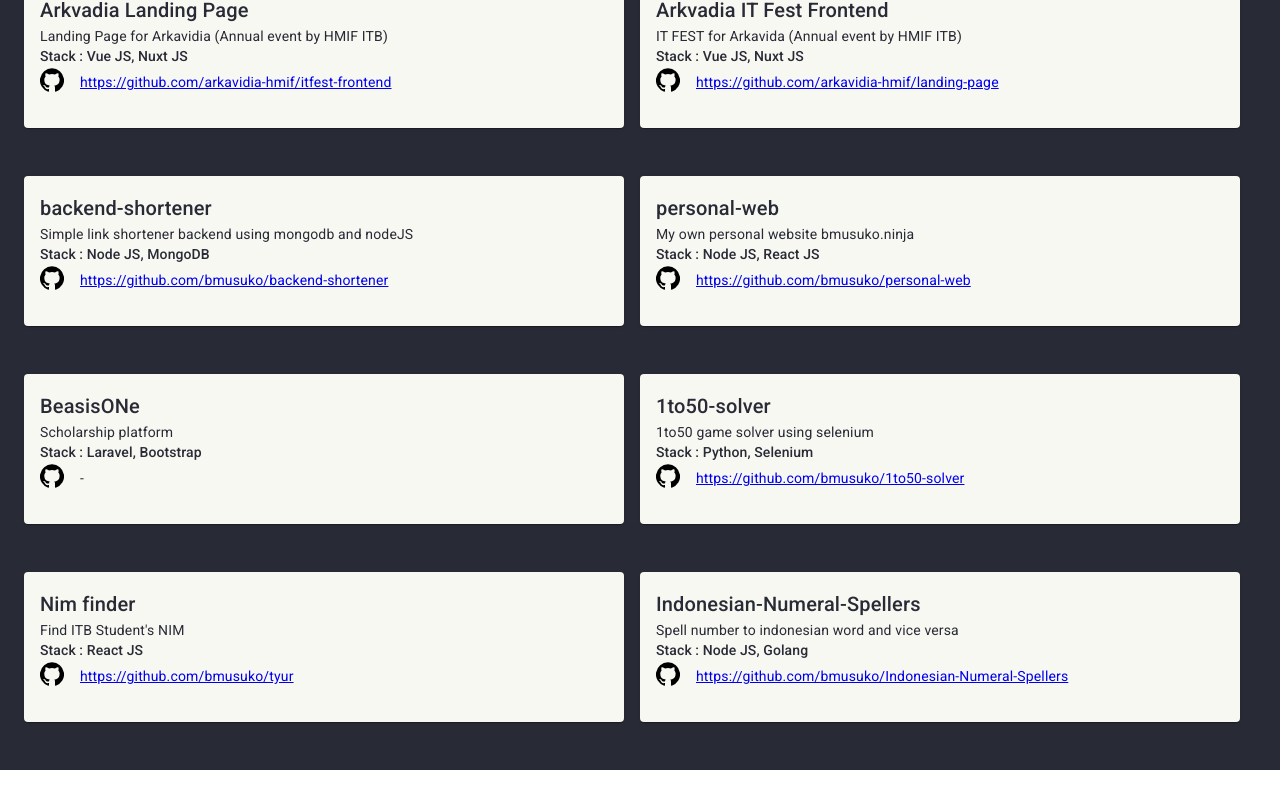
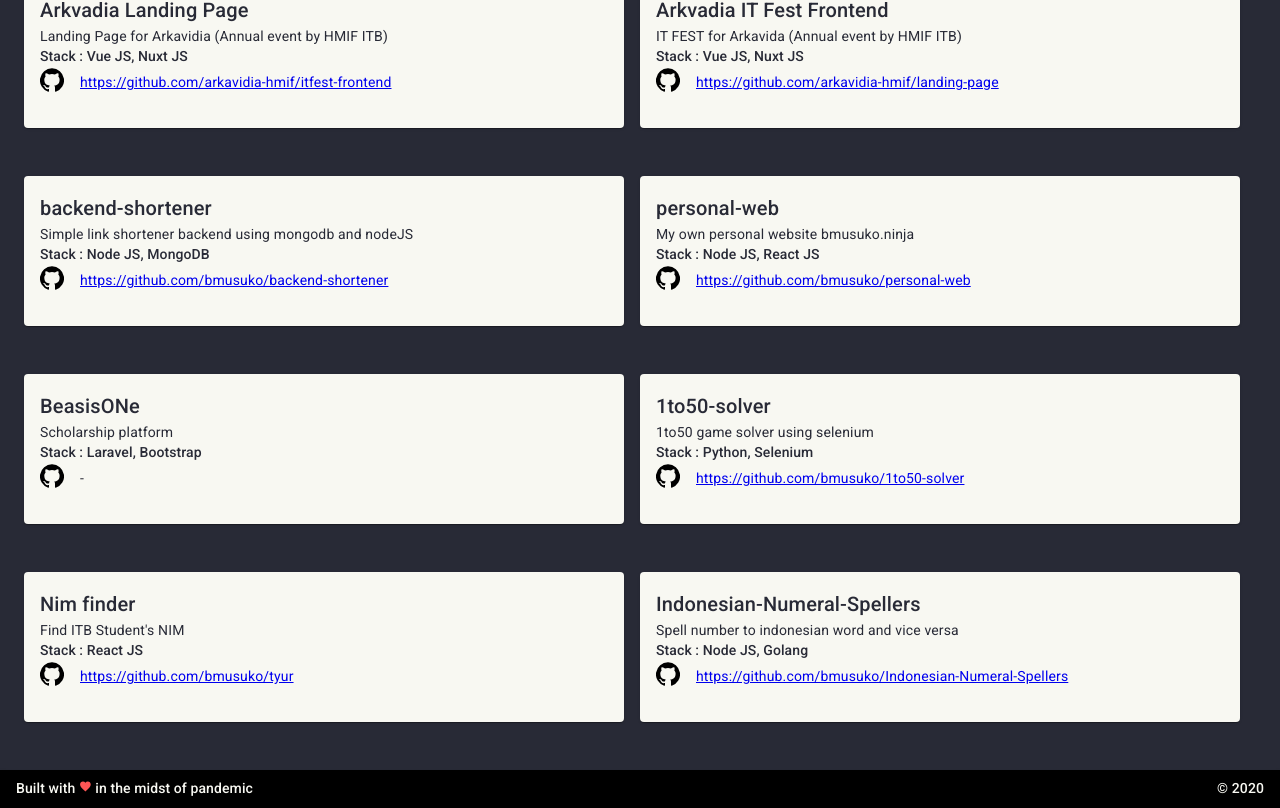
Before and after one commit to bmusuko/personal-web, a React (Create React App) app in the folder client/: page / in a window 1280 px wide. Shown: the part 3181-3989 px from the top of the page. Before the commit the page ends 3951 px from the top, so only its background shows below. Built offline with nearby package versions, Linux system fonts and the light colour scheme.

Commit message:
add footer

```diff
--- a/client/src/components/layout/footer.js
+++ b/client/src/components/layout/footer.js
@@ -1,13 +1,44 @@
 import React from 'react';
+import Typography from '@material-ui/core/Typography';
+import colors from '../../static/dracula';
+import Grid from '@material-ui/core/Grid';
+import FavoriteIcon from '@material-ui/icons/Favorite';
 
 const styles = {
-
+    footerText:{
+        color:colors.Foreground,
+        paddingLeft:'1rem'
+    },
+    footerText2:{
+        paddingRight:'1rem',
+        color:colors.Foreground,
+    },
+    loveIcon:{
+        fontSize:'0.8rem',
+        color:colors.Red,
+    }
 }
 
 function Footer(){
     return(
         <React.Fragment>
-            <h1>Hehee</h1>
+            <Grid
+            container
+            direction="row"
+            justify="space-between"
+            alignItems="flex-start"
+            >
+                <Grid item>
+                    <Typography variant="subtitle2" style={styles.footerText}>
+                        Built with <FavoriteIcon style={styles.loveIcon}/> in the midst of pandemic
+                    </Typography>
+                </Grid>
+                <Grid item>
+                    <Typography variant="subtitle2" style={styles.footerText2}>
+                        © {new Date().getFullYear()}
+                    </Typography>
+                </Grid>
+            </Grid>
         </React.Fragment>
     )
 }
--- a/client/src/pages/Homepage/index.js
+++ b/client/src/pages/Homepage/index.js
@@ -13,7 +13,7 @@ import Container from '@material-ui/core/Container';
 import Experience from '../../components/Homepage/Experience'
 import Project from '../../components/Homepage/Project';
 import colors from '../../static/dracula';
-// import Footer from '../../components/layout/footer';
+import Footer from '../../components/layout/footer';
 import Typewriter from 'typewriter-effect';
 import './index.css';
 
@@ -97,12 +97,13 @@ const styles = {
     paperProject:{
         background:colors.Background,
         paddingBottom:"3rem",
-        marginBottom:"-2rem"
+        // marginBottom:"-2rem"
     },
-    // paperFooter:{
-    //     background:colors.Selection,
-    //     paddingBottom:"3rem",
-    // }
+    paperFooter:{
+        background:'black',
+        paddingTop:'0.5rem',
+        paddingBottom:'0.5rem',
+    }
 };
 
 const description = `I'm a Computer Science student who currently studying in the third year at Institut Teknologi Bandung. Highly passionate about technology especially programming. I'm currently interested in Node JS and React JS`
@@ -190,9 +191,7 @@ function Homepage(){
                 </Container>
             </Paper>
             <Paper style={styles.paperFooter} square id="footer">
-                <Container maxWidth="lg" >
-                    {/* <Footer /> */}
-                </Container>
+                <Footer />
             </Paper>
         </React.Fragment>
     )
```
